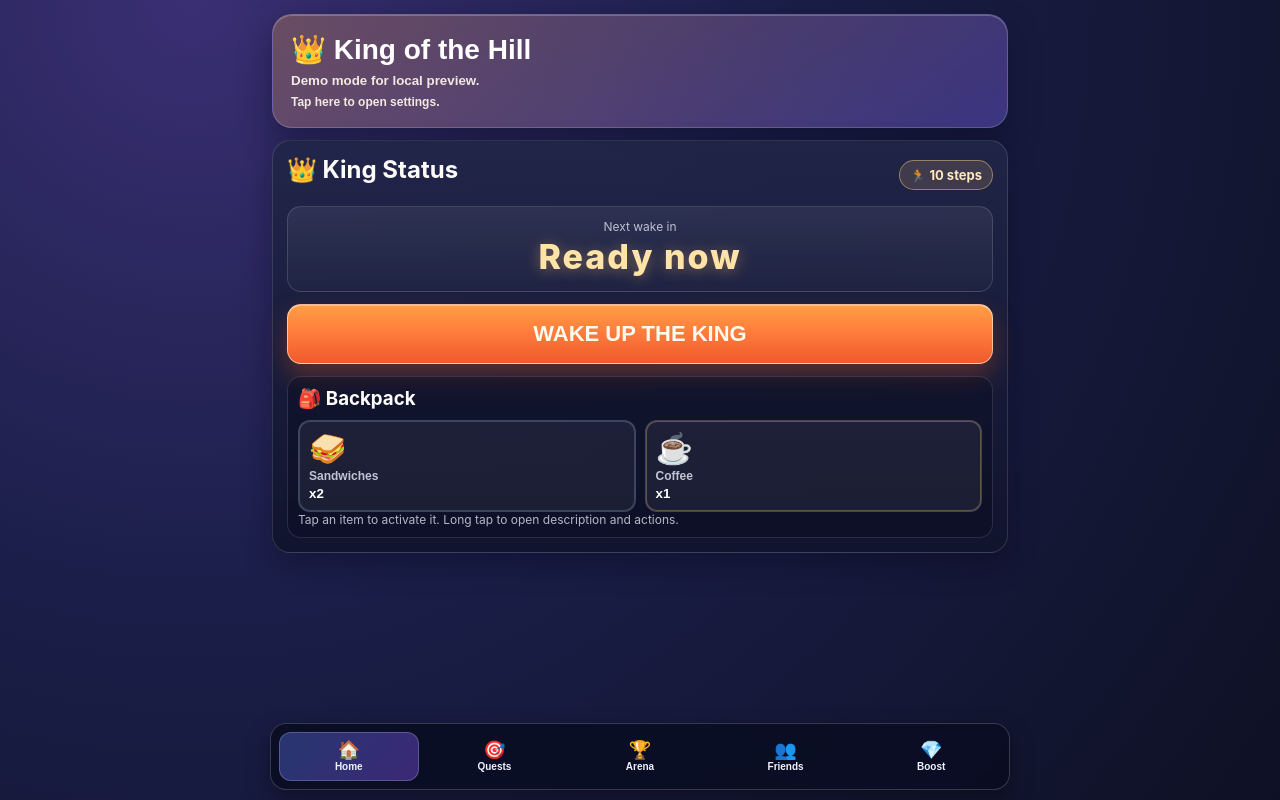
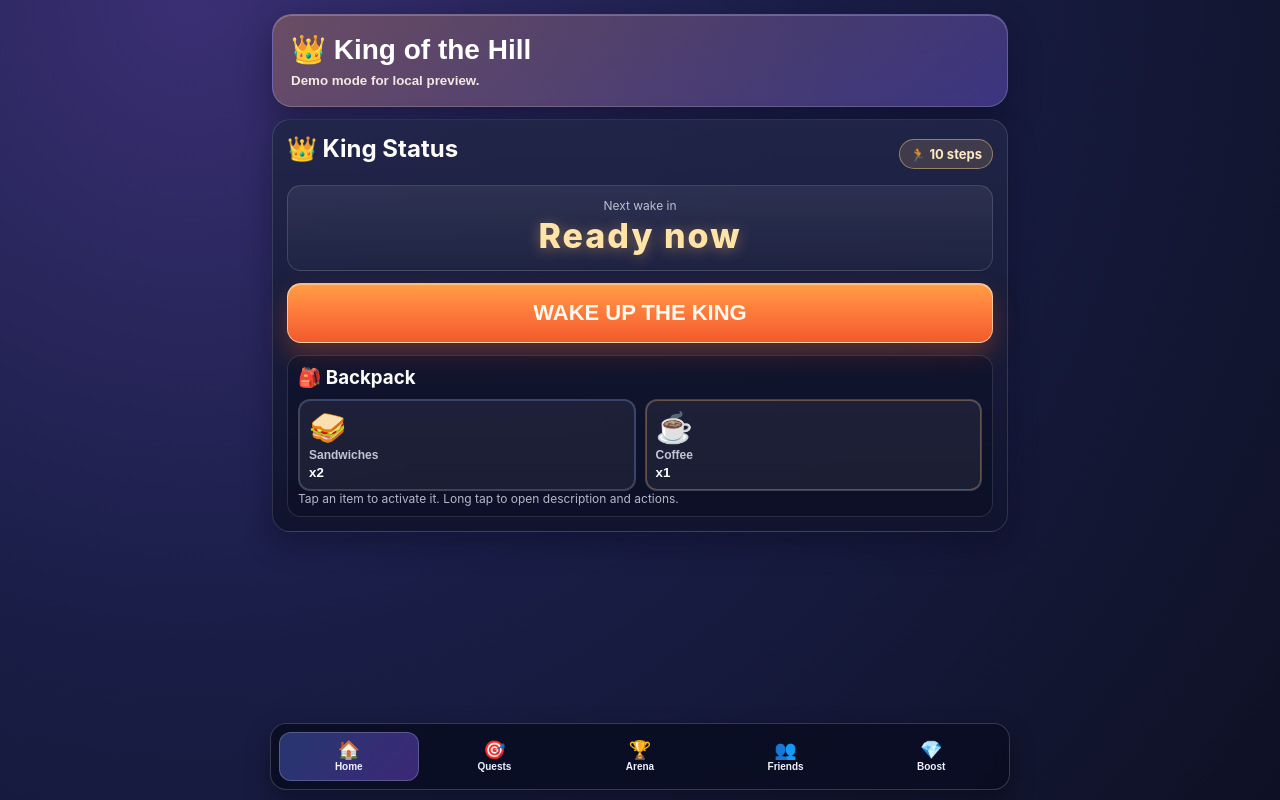
Before and after one commit to vvmspace/koth_codex, a React (Vite) app in the folder web/: page / in a window 1280 px wide. Built offline with nearby package versions, Linux system fonts and the light colour scheme.

Commit message:
Remove unsolicited settings hint text from hero

```diff
--- a/web/src/app/App.tsx
+++ b/web/src/app/App.tsx
@@ -188,7 +188,6 @@ export function App() {
       <button type="button" className="hero hero-button" onClick={openSettings}>
         <h1>👑 King of the Hill</h1>
         <p>{isDemoMode ? t(lang, 'hero.demo') : t(lang, 'hero.welcome', { name: user?.first_name || 'King' })}</p>
-        <p className="small hero-settings-hint">{t(lang, 'hero.settingsHint')}</p>
       </button>
 
       {error && <p className="small">{error}</p>}
--- a/web/src/app/i18n.ts
+++ b/web/src/app/i18n.ts
@@ -9,7 +9,6 @@ type Dictionary = {
     | 'tabs.premium'
     | 'hero.demo'
     | 'hero.welcome'
-    | 'hero.settingsHint'
     | 'settings.title'
     | 'settings.name'
     | 'settings.language'
@@ -63,7 +62,6 @@ const dictionaries: Record<SupportedLanguage, Dictionary> = {
     'tabs.premium': 'Boost',
     'hero.demo': 'Demo mode for local preview.',
     'hero.welcome': 'Welcome, {{name}}',
-    'hero.settingsHint': 'Tap here to open settings.',
     'settings.title': 'Settings',
     'settings.name': 'Name',
     'settings.language': 'Language',
@@ -115,7 +113,6 @@ const dictionaries: Record<SupportedLanguage, Dictionary> = {
     'tabs.premium': 'Premium',
     'hero.demo': 'Modo demo para vista local.',
     'hero.welcome': 'Bienvenido, {{name}}',
-    'hero.settingsHint': 'Toca aquí para abrir configuración.',
     'settings.title': 'Configuración',
     'settings.name': 'Nombre',
     'settings.language': 'Idioma',
--- a/web/src/styles.css
+++ b/web/src/styles.css
@@ -260,9 +260,6 @@ input {
   box-shadow: inset 0 1px 0 rgba(255, 255, 255, 0.22), 0 14px 32px rgba(9, 11, 34, 0.45);
 }
 
-.hero-settings-hint {
-  margin-top: 10px;
-}
 
 .field-label {
   font-size: 12px;
```
